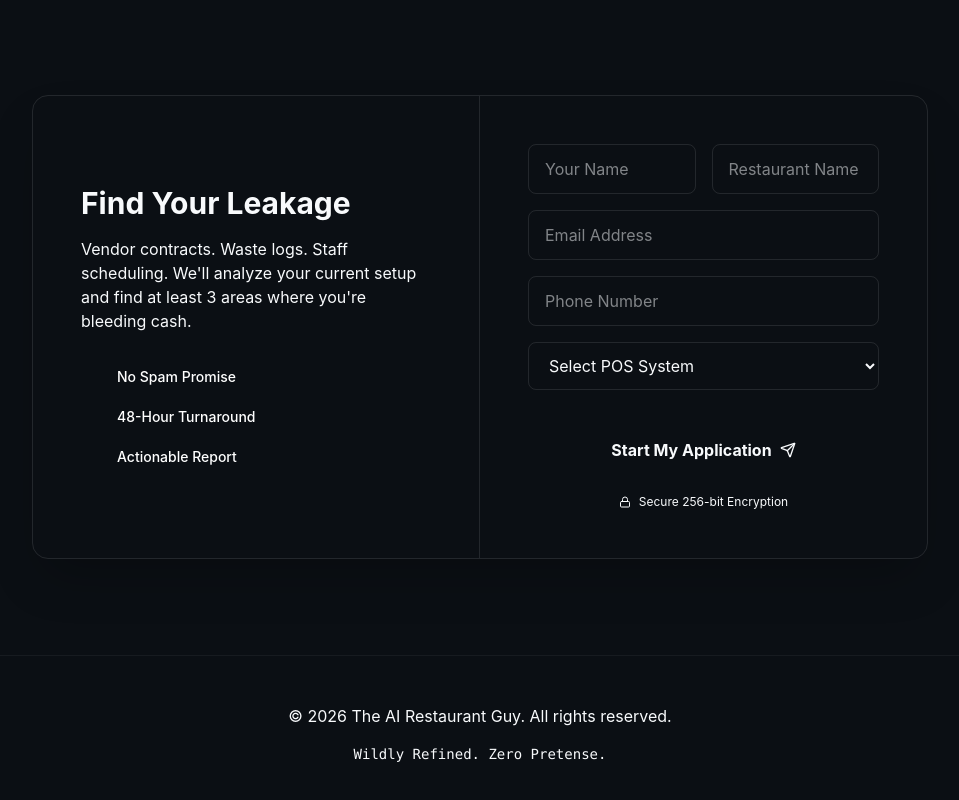
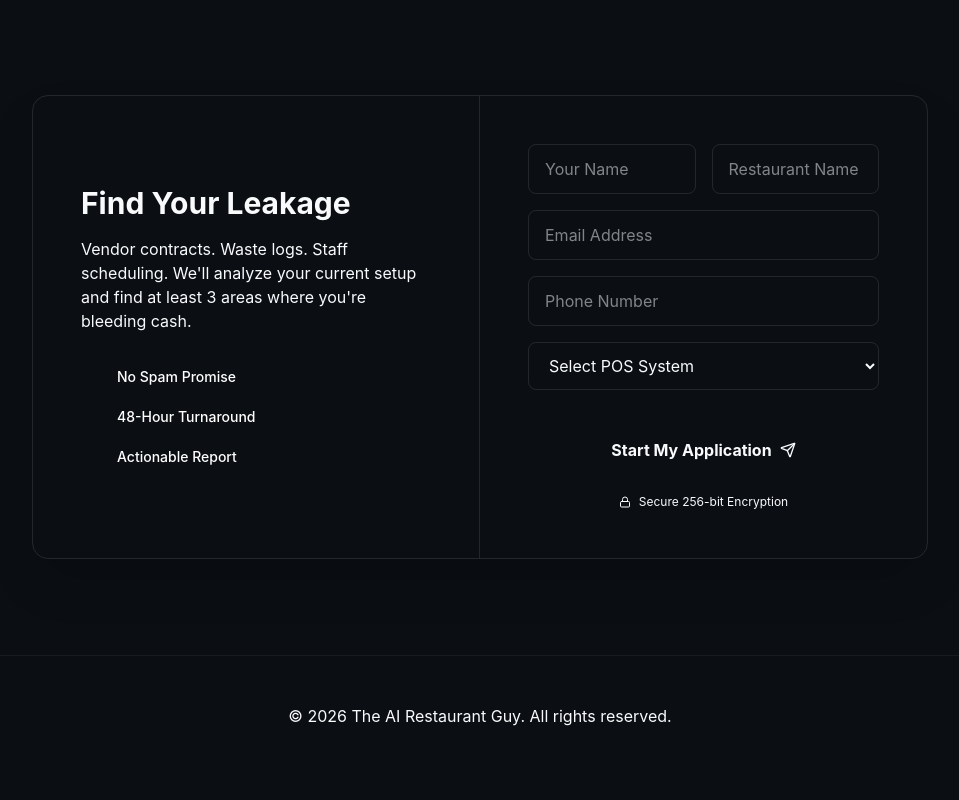
Before and after one commit to TheDrunkZebra/ai-restaurant-guy, a React (Vite) app: page / in a window 1280 px wide. Shown: the part 2827-3627 px from the top of the page, without its empty margins (160-1119 px from the left). Built offline with nearby package versions, Linux system fonts and the light colour scheme.

Commit message:
Remove Salty Zebra restaurant tagline from consulting website footer

```diff
--- a/src/sections/Footer.jsx
+++ b/src/sections/Footer.jsx
@@ -7,9 +7,6 @@ const Footer = () => {
                 <p className="text-textSecondary mb-4">
                     &copy; {new Date().getFullYear()} The AI Restaurant Guy. All rights reserved.
                 </p>
-                <p className="text-sm text-textSecondary/50 font-mono">
-                    Wildly Refined. Zero Pretense.
-                </p>
             </div>
         </footer>
     );
```
